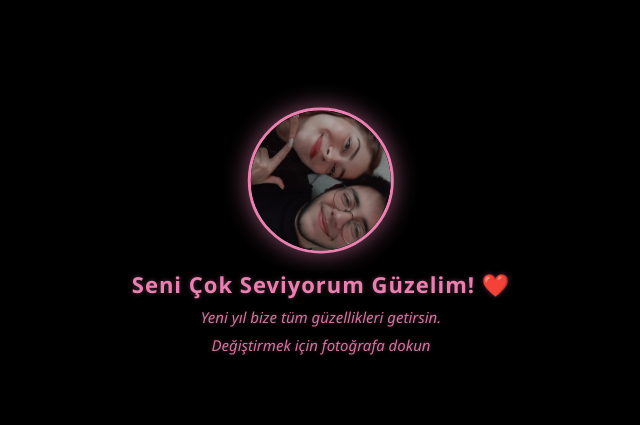
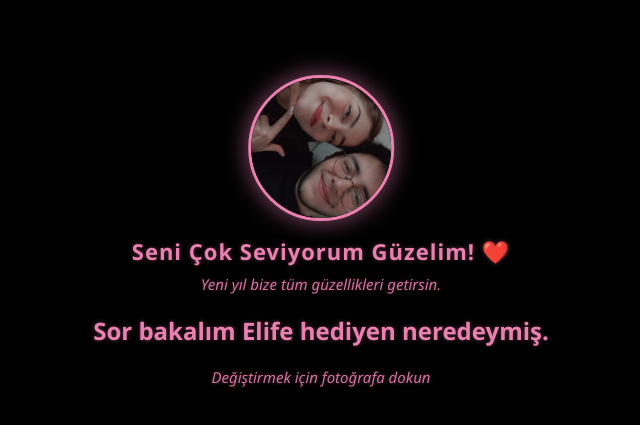
Before and after one commit to umutbgr/website, a plain HTML site: page index3.html in a window 1280 px wide. Shown: the part 153-578 px from the top of the page, without its empty margins (319-959 px from the left). Drawn offline with Linux system fonts and the light colour scheme.

Commit message:
Add heading to heart message in index3.html
Added a new heading to the heart message section.

```diff
--- a/index3.html
+++ b/index3.html
@@ -16,6 +16,7 @@
   <div class="heart-message">
     <h3>Seni Çok Seviyorum Güzelim! ❤️</h3>
     <p>Yeni yıl bize tüm güzellikleri getirsin.</p>
+    <h2>Sor bakalım Elife hediyen neredeymiş.</h2>
     <p>Değiştirmek için fotoğrafa dokun</p>
   </div>
 </div>
```
